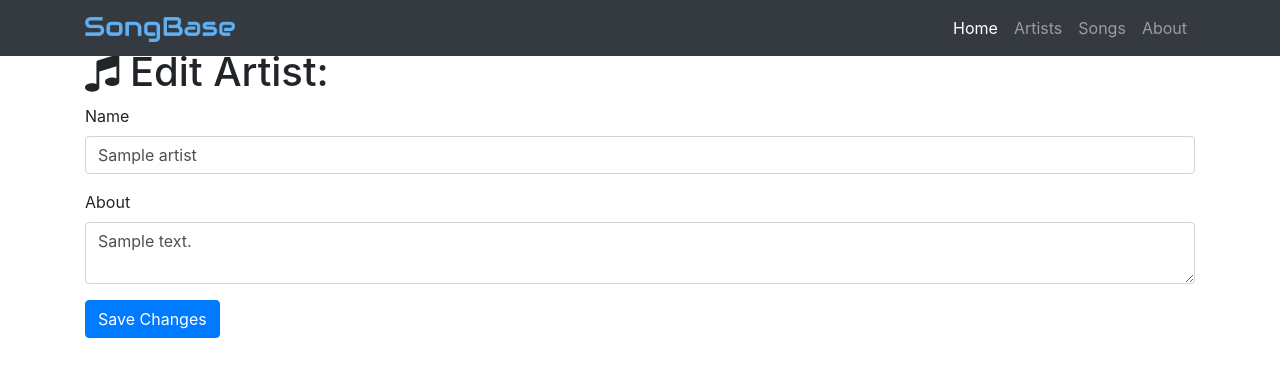
After one commit to harrywang/songbase, a Flask app: page /artist/edit/1 in a window 1280 px wide. The commit adds this page. Shown: the top 377 px of the page. Run offline with Flask 2, Linux system fonts and the light colour scheme; tables that the repository leaves empty hold one stand-in row (values such as "Sample post"); some libraries are stand-ins or nearby versions.

Commit message:
add edit feature

```diff
--- a/songbase.py
+++ b/songbase.py
@@ -58,6 +58,21 @@ def add_artists():
         return redirect(url_for('show_all_artists'))
 
 
+@app.route('/artist/edit/<int:id>', methods=['GET', 'POST'])
+def edit_artist(id):
+    artist = Artist.query.filter_by(id=id).first()
+    if request.method == 'GET':
+        return render_template('artist-edit.html', artist=artist)
+    if request.method == 'POST':
+        # update data based on the form data
+        artist.name = request.form['name']
+        artist.about = request.form['about']
+        # update the database
+        db.session.commit()
+        return redirect(url_for('show_all_artists'))
+
+
+# song-all.html adds song id to the edit button using a hidden input
 @app.route('/songs')
 def show_all_songs():
     songs = Song.query.all()
@@ -76,10 +91,29 @@ def add_songs():
         lyrics = request.form['lyrics']
         artist_name = request.form['artist']
         artist = Artist.query.filter_by(name=artist_name).first()
+        song = Song(name=name, year=year, lyrics=lyrics, artist=artist)
 
         # insert the data into the database
-        song = Song(name=name, year=year, lyrics=lyrics, artist=artist)
         db.session.add(song)
+        db.session.commit()
+        return redirect(url_for('show_all_songs'))
+
+
+@app.route('/song/edit/<int:id>', methods=['GET', 'POST'])
+def edit_song(id):
+    song = Song.query.filter_by(id=id).first()
+    artists = Artist.query.all()
+    if request.method == 'GET':
+        return render_template('song-edit.html', song=song, artists=artists)
+    if request.method == 'POST':
+        # update data based on the form data
+        song.name = request.form['name']
+        song.year = request.form['year']
+        song.lyrics = request.form['lyrics']
+        artist_name = request.form['artist']
+        artist = Artist.query.filter_by(name=artist_name).first()
+        song.artist = artist
+        # update the database
         db.session.commit()
         return redirect(url_for('show_all_songs'))
 
--- a/templates/artist-all.html
+++ b/templates/artist-all.html
@@ -15,6 +15,7 @@
             <th>#</th>
             <th>Name</th>
             <th>About</th>
+            <th>Actions</th>
           </tr>
         </thead>
         <tbody>
@@ -23,6 +24,9 @@
               <th scope="row">{{artist.id}}</th>
               <td>{{artist.name}}</td>
               <td>{{artist.about}}</td>
+              <td>
+                <a href="/artist/edit/{{artist.id}}" class="btn btn-success" role="button" aria-disabled="true">Edit</a>
+              </td>
           </tr>
           {% endfor%}
         </tbody>
--- /dev/null
+++ b/templates/artist-edit.html
@@ -0,0 +1,21 @@
+{% extends "home-base.html"%}
+{% block title %}Edit Artist{% endblock %}
+{% block page_content%}
+
+  <!-- Page Content -->
+  <div class="container">
+    <h1 class="mt-5"><i class="fa fa-music" aria-hidden="true"></i> Edit Artist:</h1>
+    <form action="/artist/edit/{{artist.id}}" method="post">
+      <div class="form-group">
+        <label>Name</label>
+        <input class="form-control" type="text" name="name" value="{{artist.name}}" required="true">
+      </div>
+      <div class="form-group">
+        <label>About</label>
+        <textarea class="form-control" name="about" required="true">{{artist.about}}</textarea>
+      </div>
+      <button type="submit" class="btn btn-primary">Save Changes</button>
+    </form>
+  </div>
+
+{% endblock%}
--- a/templates/song-all.html
+++ b/templates/song-all.html
@@ -17,6 +17,7 @@
             <th>Year</th>
             <th>Artist</th>
             <th>Lyrics</th>
+            <th>Actions</th>
           </tr>
         </thead>
         <tbody>
@@ -52,7 +53,11 @@
                 </div>
               </div>
               </td>
+              <td>
+                <a href="/song/edit/{{song.id}}" class="btn btn-success" role="button" aria-disabled="true">Edit</a>
+              </td>
           </tr>
+
           {% endfor%}
         </tbody>
       </table>
```
Also changed, not shown: templates/song-edit.html (added, +48 -0 lines).
